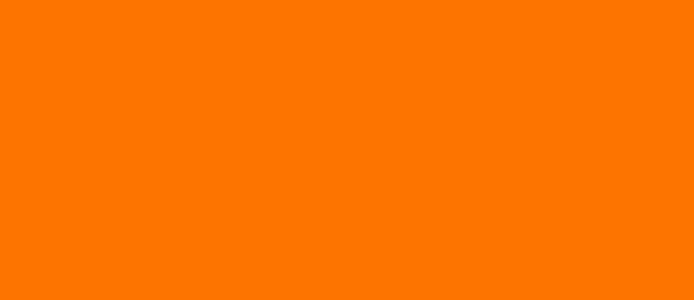
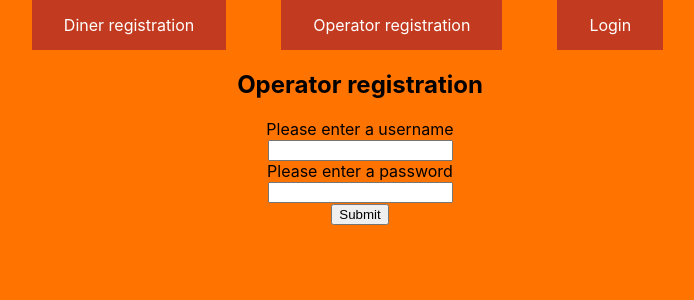
Before and after one commit to BW-FoodTruck-TrackR-1/Front-End, a React (Create React App) app in the folder foodtruck-trackr/: page /operatorreg in a window 1280 px wide. Shown: the top 300 px of the page, without its empty margins (280-974 px from the left). Built offline with nearby package versions, Linux system fonts and the light colour scheme.

Commit message:
reg form

```diff
--- a/foodtruck-trackr/src/App.js
+++ b/foodtruck-trackr/src/App.js
@@ -6,6 +6,9 @@ import styled from "styled-components";
 import PrivateRoute from "./components/PrivateRoute";
 import Login from "./components/Login";
 import TruckForm from "./components/TruckForm";
+import Operator from './components/Operator'
+import Diner from './components/Diner'
+import OperatorDashboard from './components/OperatorDashboard'
 
 const StyledLink = styled(Link)`
   text-decoration: none;
@@ -26,6 +29,15 @@ const StyledLink = styled(Link)`
   }
 `;
 
+const Container = styled.div`
+  height: 100px;
+  width: 300px;
+  display: flex;
+  flex-direction: column;
+  justify-content: center;
+  align-items: center;
+`;
+
 function App() {
   const [state, setState] = useState([]);
   const use = (object) => {
@@ -34,6 +46,20 @@ function App() {
 
   return (
     <div className="App">
+          <StyledLink to="/dinerreg"> Diner registration</StyledLink>
+
+    <StyledLink to="/operatorreg">Operator registration</StyledLink>
+    <StyledLink to="/login">Login</StyledLink>
+    <Route path="/dinerreg">
+        <Diner
+            // formSubmit={dinerSubmit}
+            />
+    </Route>
+   <Route exact path="/operatorreg">
+        <Operator
+            // formSubmit={operatorSubmit}
+             />
+    </Route>
       <Route path="/register">
         <Register use={use} />
       </Route>
@@ -42,6 +68,9 @@ function App() {
       </Route>
       <Route exact path="/truckform">
         <TruckForm />
+      </Route>
+      <Route path="/operator-dashboard">
+        <OperatorDashboard />
       </Route>
     </div>
   );
--- a/foodtruck-trackr/src/components/DinerDashboard.js
+++ b/foodtruck-trackr/src/components/DinerDashboard.js
@@ -11,9 +11,10 @@ export default function DinerDashboard(){
 
 return (
     <div>
-        <SearchTrucks />
+        {/* <SearchTrucks />
         <TruckCard />
-        <FavTrucks />
+        <FavTrucks /> */}
+        hi. this is the dashboard for diners
     </div>
 
 )
--- a/foodtruck-trackr/src/components/Operator.js
+++ b/foodtruck-trackr/src/components/Operator.js
@@ -1,9 +1,10 @@
 import React, {useState} from 'react';
-import axios from 'axios';
+import {axiosWithAuth} from '../utils/AxiosWithAuth'
 import * as yup from 'yup';
-
+import { useHistory } from 'react-router-dom'
 
 const formSchema = yup.object().shape({
+    location: yup.string().required("Please enter your location"),
     name: yup.string().required("Please enter your full name"),
     username: yup.string().required("Please enter a unique username"),
     password: yup.string().required("Please enter password"),
@@ -14,13 +15,16 @@ const formSchema = yup.object().shape({
 
 
 export default function Operator(props){
+    const history =  useHistory()
 const [formState, setFormState]=useState({
-    name:"",
+    // name:"",
     username:"",
     password:"",
-    email:"",
-    trucksOwned:[],
-    terms:false
+    // email:"",
+    // trucksOwned:[],
+    // terms:false,
+    // location:'',
+    // id:Date.now()
 
 })
 const [error, seterror] = useState({
@@ -59,10 +63,53 @@ const inputChange = e =>{
     let value=e.target.type === "checkbox" ? e.target.checked : e.target.value
     setFormState({...formState, [e.target.name]:value});
 }
+
+const handleSubmit = (e) => {
+    e.preventDefault()
+    //axiosWithAuth call
+    axiosWithAuth()
+    //posting our register data to the register api
+      .post(`https://food-truck-back-end.herokuapp.com/operators/`, formState)
+      .then((res) => {
+        //setting the token so were authorized to access content
+        // localStorage.setItem('token', (res.data.payload))
+        //sets the form blank again
+        setFormState({
+            // name:"",
+            username:"",
+            password:"",
+            // email:"",
+            // terms: false,
+            // location:''
+        })
+        console.log(res.data)
+        //pushes us to the /operatorDashboard
+        history.push('/operator-dashboard')
+
+      })
+      .catch(err => console.log(err))
+
+
+  }
+
+//   const handleSubmitTest = (e) => {
+//     e.preventDefault()
+
+//     axiosWithAuth()
+
+//       .get(`https://food-truck-back-end.herokuapp.com/operators/1`)
+//       .then((res) => console.log(res))
+//       .catch(err => console.log(err))
+
+
+//   }
+
+
+
     return (
-        <form onSubmit={props.formSubmit}>
+        <form onSubmit={handleSubmit}>
             <h2>Operator registration</h2>
-            <label htmlFor="name">Full Name </label>
+            {/* <label htmlFor="name">Full Name </label>
                 <div className="form-group">
                     <input
                     type="text"
@@ -71,8 +118,8 @@ const inputChange = e =>{
                     onChange={inputChange}
                     />
                     {error.name.length > 0 ? <p className = "error">{error.name}</p> : null}
-                </div>
-            <label htmlFor="email">Enter your Email </label>
+                </div> */}
+            {/* <label htmlFor="email">Enter your Email </label>
 
                 <div className="form-group">
                     <input
@@ -82,7 +129,7 @@ const inputChange = e =>{
                     onChange={inputChange}
                     />
                     {error.email.length > 0 ? <p className = "error">{error.email}</p> : null}
-                </div>
+                </div> */}
             <label htmlFor="username">Please enter a username</label>
                 <div className="form-group">
                     <input
@@ -105,10 +152,18 @@ const inputChange = e =>{
                     />
                     {error.password.length > 0 ? <p className = "error">{error.password}</p> : null}
                 </div>
+
+                {/* <label htmlFor="location">Please enter a location </label>
                 <div className="form-group">
+                <input
+                    type="text"
+                    name="location"
+                    value={formState.location}
+                    onChange={inputChange}
+                    />
+                </div> */}
 
-
-                <label htmlFor="terms">Terms & Conditions</label>
+                {/* <label htmlFor="terms">Terms & Conditions</label>
                     <input
                     type="checkbox"
                     id="terms"
@@ -117,9 +172,9 @@ const inputChange = e =>{
                     onChange={inputChange}
                     />
                     {error.terms.length > 0 ? <p className = "error">{error.terms}</p> : null}
-                    <br/>
+                    <br/> */}
                     <button type="submit">Submit</button>
-                </div>
+
 
 
         </form>
--- a/foodtruck-trackr/src/components/OperatorDashboard.js
+++ b/foodtruck-trackr/src/components/OperatorDashboard.js
@@ -0,0 +1,14 @@
+import React from "react";
+
+
+export default function OperatorDashboard(){
+
+return (
+    <div>
+
+        hi. this is the dashboard for operators
+    </div>
+
+)
+
+}
--- a/foodtruck-trackr/src/components/Register.js
+++ b/foodtruck-trackr/src/components/Register.js
@@ -54,12 +54,12 @@ const operatorSubmit = e =>{
     <StyledLink to="/operatorreg">Operator registration</StyledLink>
     <Route path="/dinerreg">
         <Diner
-            formSubmit={dinerSubmit}
+            // formSubmit={dinerSubmit}
             />
     </Route>
-   <Route path="/operatorreg">
+   <Route exact path="/operatorreg">
         <Operator
-            formSubmit={operatorSubmit}
+            // formSubmit={operatorSubmit}
              />
     </Route>
         </div>
```
